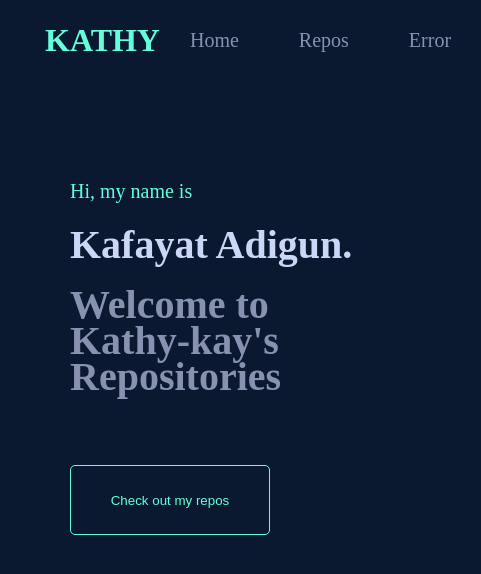
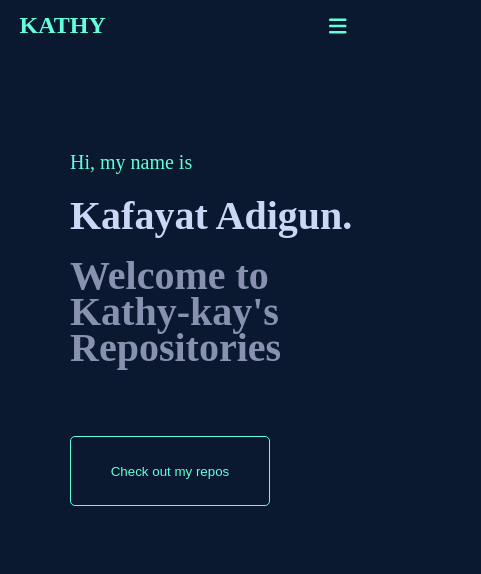
Before and after one commit to Kathy-kay/Vue-exams-project, a Vue app: page / in a window 390 px wide. Shown: the top 574 px of the page, 481 px wide, since content can reach past the window. Built offline with nearby package versions, Linux system fonts and the light colour scheme.

Commit message:
made the navbar composable and responsive

```diff
--- a/package.json
+++ b/package.json
@@ -8,6 +8,9 @@
     "preview": "vite preview"
   },
   "dependencies": {
+    "@fortawesome/fontawesome-svg-core": "^6.3.0",
+    "@fortawesome/free-solid-svg-icons": "^6.3.0",
+    "@fortawesome/vue-fontawesome": "^3.0.3",
     "axios": "^1.3.4",
     "vue": "^3.2.47",
     "vue-router": "^4.1.6"
--- a/src/App.vue
+++ b/src/App.vue
@@ -1,58 +1,18 @@
 <script >
-import { RouterLink, RouterView } from 'vue-router'
+import { RouterView } from 'vue-router'
+import Navigation from "./components/Navigation.vue"
+export default{
+  name: "App",
+  components: {
+    Navigation
+  }
+}
 
 </script>
 
 <template>
  <main class="container">
-  <div class="navbar">
-    <h1 class="logo">KATHY</h1>
-
-      <nav>
-        <ul>
-          <li><RouterLink to="/">Home</RouterLink></li>
-          <li><RouterLink to="/repos">Repos</RouterLink></li>
-          <li><RouterLink to="*">Error</RouterLink></li>
-      </ul>
-      </nav>
- </div>
-
+  <Navigation />
   <RouterView />
  </main>
 </template>
-
-<style scoped>
-  .navbar{
-    height: 50px;
-    display: flex;
-    justify-content: space-between;
-    padding: 40px 70px ;
-    align-items: center;
-  }
-  .logo{
-    color: #64ffda;
-  }
-  nav ul{
-    list-style: none;
-
-  }
-  nav ul li{
-    display: inline;
-    margin: 30px;
-    font-size: 20px;
-
-  }
-  nav ul li a{
-    text-decoration: none;
-    color: #8892b0;
-  }
-  nav ul li a:hover{
-      color: #64ffda;
-  }
-  @media (max-width: 700px){
-    .navbar{
-      padding-left: 45px ;
-    }
-  }
-
-</style>
--- /dev/null
+++ b/src/components/Navigation.vue
@@ -0,0 +1,181 @@
+<template>
+    <header :class="{'scrolled-nav':scrollPosition}">
+        <nav>
+            <h1 class="logo">KATHY</h1>
+            <ul v-show = "!mobile" class="navigation">
+                <li><router-link class="llink" to="/">Home</router-link></li>
+                <li><router-link class="llink" to="/repos">Repos</router-link></li>
+                <li><router-link class="llink" to="/error">Error</router-link></li>
+            </ul>
+            <div class="icon">
+                <font-awesome-icon icon="fa-solid fa-bars" size="lg"
+                v-show="mobile" @click="toggleMobileNav" class="icon-bar" :class="{'icon-active': mobileNav}"/>
+            </div>
+            <transition name="mobile-nav">
+                <ul v-show = "mobileNav" class="drop-nav">
+                    <li><router-link class="llink" to="/">Home</router-link></li>
+                    <li><router-link class="llink" to="/repos">Repos</router-link></li>
+                    <li><router-link class="llink" to="/error">Error</router-link></li>
+                </ul>
+            </transition>
+        </nav>
+    </header>
+</template>
+
+<script>
+import { createDOMCompilerError } from '@vue/compiler-dom';
+import { RouterLink } from 'vue-router';
+export default{
+    name: "Navigation",
+
+    data(){
+        return{
+            scrollPosition: null,
+            mobile:true,
+            mobileNav: null,
+            windowWidth: null
+        }
+
+    },
+    created(){
+            window.addEventListener("resize", this.checkScreen);
+            this.checkScreen()
+        },
+    methods:{
+        toggleMobileNav(){
+            this.mobileNav = !this.mobileNav
+        },
+        checkScreen(){
+            this.windowWidth = window.innerWidth;
+            if(this.windowWidth <= 750){
+                this.mobile = true
+                return
+            }
+            this.mobile = false
+            this.mobileNav = false
+            return
+        }
+    }
+}
+</script>
+
+<style scoped>
+.header{
+    background-color: transparent;
+    width: 100%;
+    position:fixed;
+    transition: .5s ease all;
+
+}
+nav{
+    position: relative;
+    display: flex;
+    flex-direction: row;
+    padding: 12px 0;
+    transition: .5s ease all;
+    width: 90%;
+    margin: 0 auto;
+
+
+}
+.logo{
+    display: flex;
+    align-items: center;
+    transition: .5s ease all;
+    cursor: pointer;
+    color: #64ffda;
+}
+
+
+ nav ul{
+    list-style: none;
+
+}
+.navigation{
+    display: flex;
+    align-items: center;
+    flex: 1;
+    justify-content: flex-end;
+}
+nav ul li{
+    text-transform: uppercase;
+    padding: 16px;
+    margin-left: 16px;
+
+
+}
+
+nav ul li a{
+    text-decoration: none;
+    color: #8892b0;
+    font-size: 14px;
+  font-weight: 500;
+  transition: .5s ease all;
+  padding-bottom: 4px;
+  border-bottom:1px solid transparent;
+}
+nav ul li a:hover{
+    color:#64ffda;
+    border-color:#8892b0;
+}
+.icon{
+    display: flex;
+    align-items: center;
+    position: absolute;
+    top: 0;
+    right: 24px;
+    height: 100%;
+
+}
+.icon-bar{
+    cursor:pointer;
+    color: #64ffda;
+    transition: .8s ease all
+}
+.icon-active{
+    transform: rotate(180deg);
+}
+.drop-nav{
+    display: flex;
+    flex-direction: column;
+    position:fixed;
+    width: 100%;
+    max-width: 250px;
+    background-color: #ccd6f6;
+    align-items: center;
+    padding-top: 100px;
+    height: 100%;
+    top:0;
+    left: 0;
+
+}
+.drop-nav li{
+    margin-left: 0 ;
+
+}
+.drop-nav li a{
+    color: #000;
+    font-size: 20px;
+
+
+}
+
+.mobile-nav-enter-active,
+.mobile-nav-leave-active{
+    transition: 1s ease all;
+
+}
+.mobile-nav-enter-from,
+.mobile-nav-leave-to{
+    transform: translateX(-250px);
+}
+.mobile-nav-enter-to{
+    transform: translateX(0);
+}
+@media(min-width: 1140px){
+    nav{
+        max-width: 1140px;
+    }
+}
+
+</style>
--- a/src/main.js
+++ b/src/main.js
@@ -1,11 +1,24 @@
-import { createApp } from 'vue'
-import App from './App.vue'
-import router from './router'
+import { createApp } from "vue";
+import App from "./App.vue";
+import router from "./router";
+/* import the fontawesome core */
+import { library } from "@fortawesome/fontawesome-svg-core";
 
-import './assets/main.css'
+/* import font awesome icon component */
+import { FontAwesomeIcon } from "@fortawesome/vue-fontawesome";
 
-const app = createApp(App)
+/* import specific icons */
+import { faBars } from "@fortawesome/free-solid-svg-icons";
 
-app.use(router)
+import "./assets/main.css";
 
-app.mount('#app')
+/* add icons to the library */
+library.add(faBars);
+
+const app = createApp(App);
+
+app.component("font-awesome-icon", FontAwesomeIcon);
+
+app.use(router);
+
+app.mount("#app");
```
Also changed, not shown: 1 other file (tests, documents, lock files or other folders).
